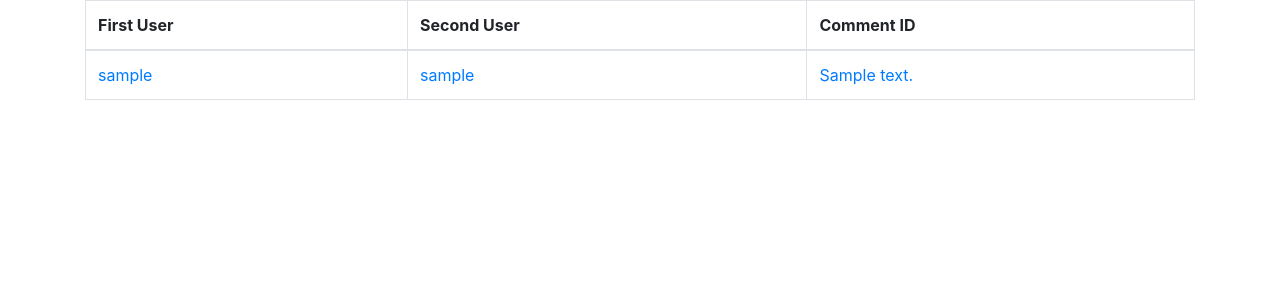
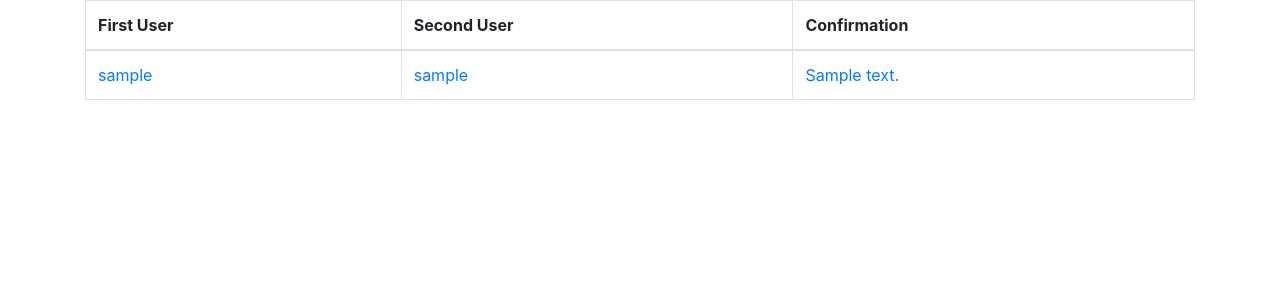
Before and after one commit to integralfx/ConfirmedTrades, a Django app: page / in a window 1280 px wide. Shown: the part 56-356 px from the top of the page. Run offline with Django 3.2, Linux system fonts and the light colour scheme; tables that the repository leaves empty hold one stand-in row (values such as "Sample post"); some libraries are stand-ins or nearby versions; some web fonts are replaced.

Commit message:
Update names

```diff
--- a/trades/templates/trades/home.html
+++ b/trades/templates/trades/home.html
@@ -6,7 +6,7 @@
             <tr>
                 <th>First User</th>
                 <th>Second User</th>
-                <th>Comment ID</th>
+                <th>Confirmation</th>
             </tr>
         </thead>
         <tbody>
--- a/trades/templates/trades/trades.html
+++ b/trades/templates/trades/trades.html
@@ -5,7 +5,7 @@
 
     <div class="card mb-3">
         <div class="card-body">
-            <h5 class="card-title">{{ redditor }} Info</h5>
+            <h5 class="card-title">Info</h5>
             <div class="card-text">
                 <ul>
                     <li><a href="https://reddit.com/user/{{ redditor }}">Reddit Profile</a></li>
```
